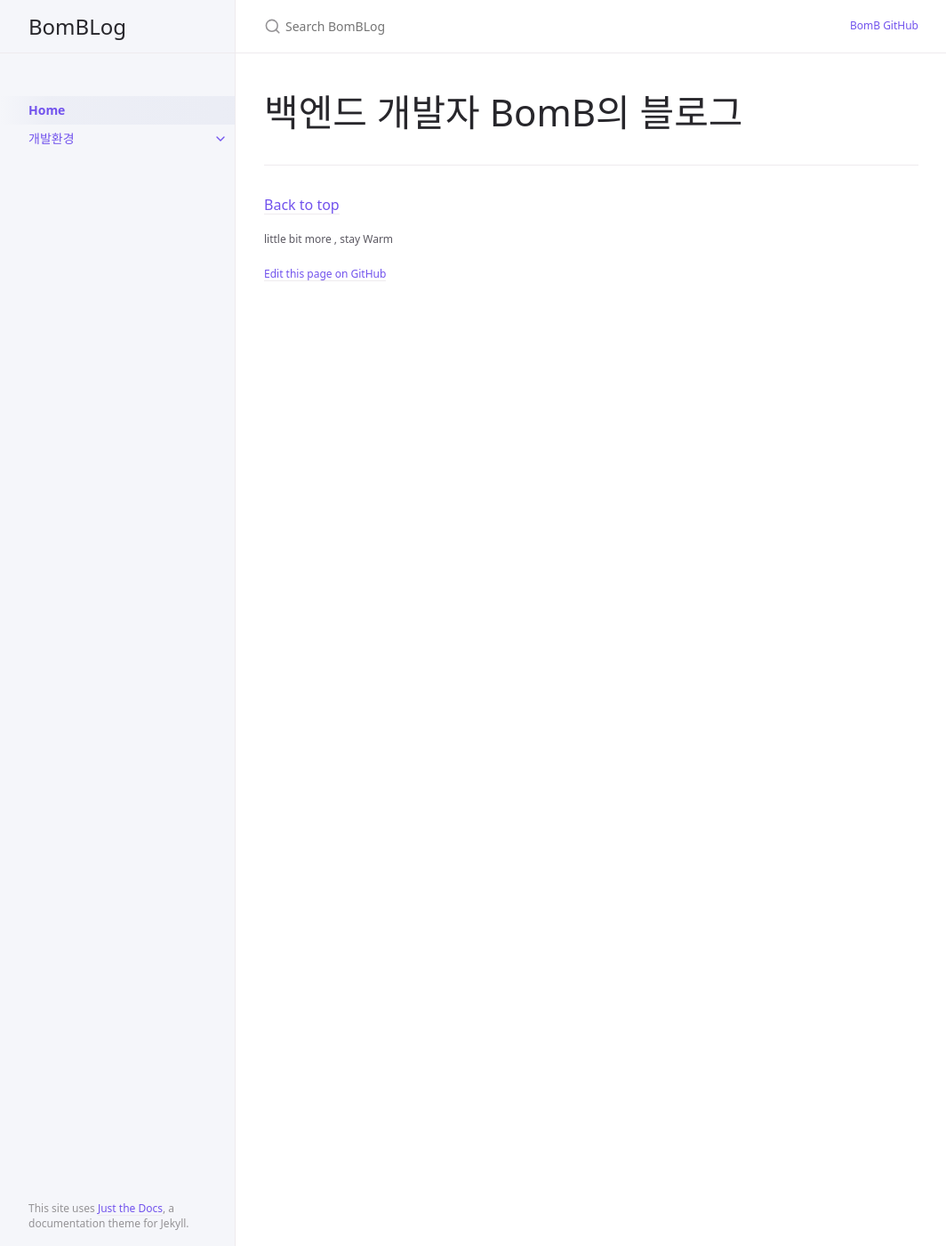
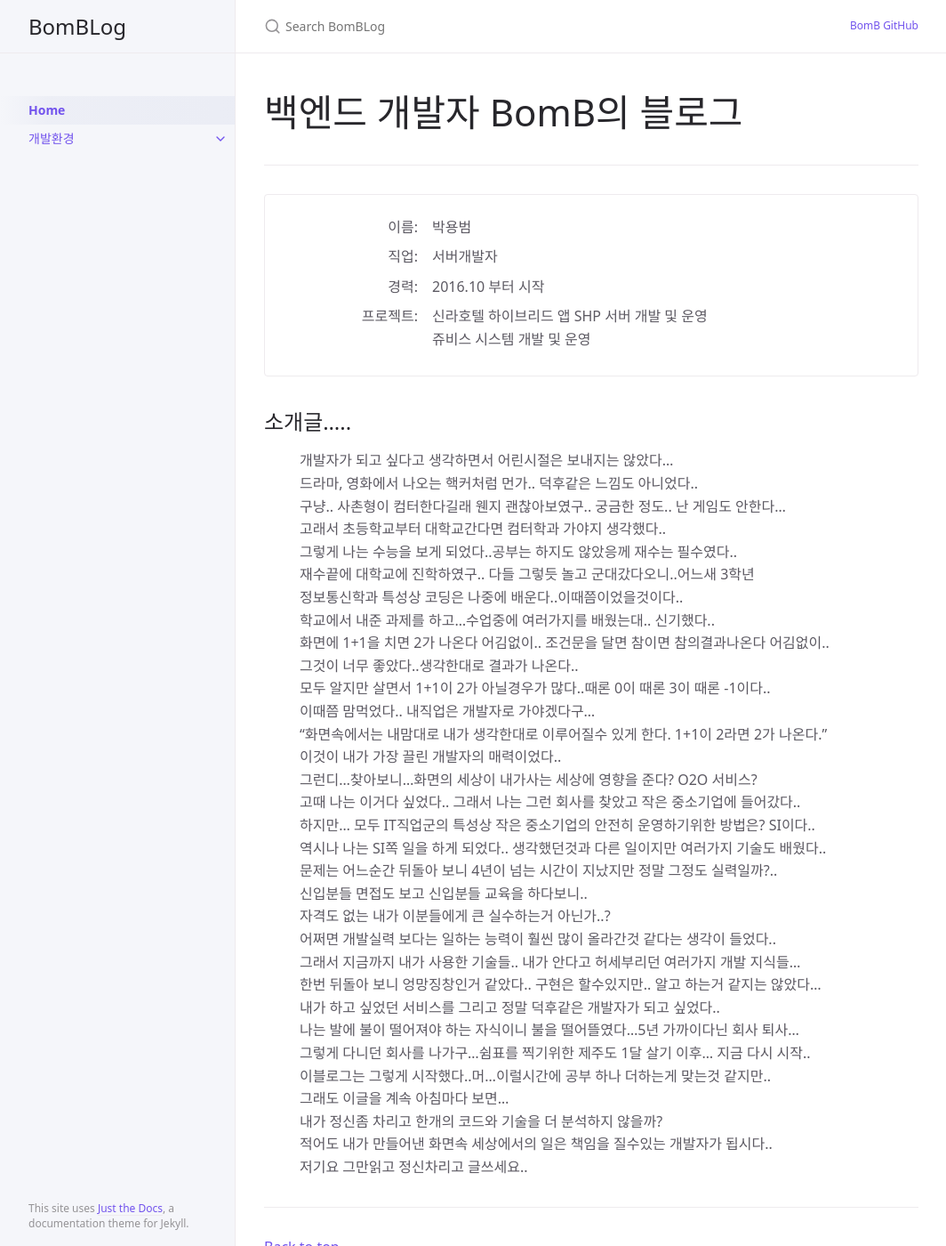
Before and after one commit to yongBomb90/yongBomb90.github.io, a Jekyll site: the page built from index.md, in a window 1280 px wide and 1400 px high. Shown: the whole window at 89% size, without its empty margins (107-1171 px from the left). Built offline with Jekyll 4.4.1, drawn with Linux system fonts in a browser that asks for light colours.

Commit message:
no message

```diff
--- a/_config.yml
+++ b/_config.yml
@@ -16,7 +16,8 @@
 title: BomBLog
 description: 개발자 박용범의 개발 LOG
 baseurl: "/" # the subpath of your site, e.g. /blog
-url: "https://yongbomb90.github.io" # the base hostname & protocol for your site, e.g. http://example.com
+# url: "https://yongbomb90.github.io" # the base hostname & protocol for your site, e.g. http://example.com
+url: "http://127.0.0.1:4000" # the base hostname & protocol for your site, e.g. http://example.com
 
 permalink: pretty
 exclude: ["node_modules/", "*.gemspec", "*.gem", "Gemfile", "Gemfile.lock", "package.json", "package-lock.json",  "script/", "LICENSE.txt", "lib/", "bin/", "README.md", "Rakefile"
--- a/index.md
+++ b/index.md
@@ -8,3 +8,55 @@ permalink: /
 
 # 백엔드 개발자 BomB의 블로그
 {: .fs-9 }
+
+---
+<div class="code-example" markdown="1">
+<dl>
+    <dt>이름</dt>
+    <dd>박용범</dd>
+    <dt>직업</dt>
+    <dd>서버개발자</dd>
+    <dt>경력</dt>
+    <dd>2016.10 부터 시작</dd>
+    <dt>프로젝트</dt>
+    <dd>
+        신라호텔 하이브리드 앱 SHP 서버 개발 및 운영<br>
+        쥬비스 시스템 개발 및 운영
+    </dd>
+</dl>
+</div>
+
+
+## 소개글.....
+> 개발자가 되고 싶다고 생각하면서 어린시절은 보내지는 않았다... <br>
+> 드라마, 영화에서 나오는 핵커처럼 먼가.. 덕후같은 느낌도 아니었다..<br>
+> 구냥.. 사촌형이 컴터한다길래 웬지 괜찮아보였구.. 궁금한 정도.. 난 게임도 안한다...<br>
+> 고래서 초등학교부터 대학교간다면 컴터학과 가야지 생각했다.. <br>
+> 그렇게 나는 수능을 보게 되었다..공부는 하지도 않았응께 재수는 필수였다..<br>
+> 재수끝에 대학교에 진학하였구.. 다들 그렇듯 놀고 군대갔다오니..어느새 3학년<br>
+> 정보통신학과 특성상 코딩은 나중에 배운다..이때쯤이었을것이다.. <br>
+> 학교에서 내준 과제를 하고...수업중에 여러가지를 배웠는대.. 신기했다..<br>
+> 화면에 1+1을 치면 2가 나온다 어김없이.. 조건문을 달면 참이면 참의결과나온다 어김없이..<br>
+> 그것이 너무 좋았다..생각한대로 결과가 나온다..<br>
+> 모두 알지만 살면서 1+1이 2가 아닐경우가 많다..때론 0이 때론 3이 때론 -1이다..<br>
+> 이때쯤 맘먹었다.. 내직업은 개발자로 가야겠다구...<br>
+> "화면속에서는 내맘대로 내가 생각한대로 이루어질수 있게 한다. 1+1이 2라면 2가 나온다."<br>
+> 이것이 내가 가장 끌린 개발자의 매력이었다..<br>
+> 그런디...찾아보니...화면의 세상이 내가사는 세상에 영향을 준다? O2O 서비스? <br>
+> 고때 나는 이거다 싶었다.. 그래서 나는 그런 회사를 찾았고 작은 중소기업에 들어갔다..<br>
+> 하지만... 모두 IT직업군의 특성상 작은 중소기업의 안전히 운영하기위한 방법은? SI이다..<br>
+> 역시나 나는 SI쪽 일을 하게 되었다.. 생각했던것과 다른 일이지만 여러가지 기술도 배웠다..<br>
+> 문제는 어느순간 뒤돌아 보니 4년이 넘는 시간이 지났지만 정말 그정도 실력일까?..<br>
+> 신입분들 면접도 보고 신입분들 교육을 하다보니.. <br>
+> 자격도 없는 내가 이분들에게 큰 실수하는거 아닌가..? <br>
+> 어쩌면 개발실력 보다는 일하는 능력이 훨씬 많이 올라간것 같다는 생각이 들었다..<br>
+> 그래서 지금까지 내가 사용한 기술들.. 내가 안다고 허세부리던 여러가지 개발 지식들...<br>
+> 한번 뒤돌아 보니 엉망징창인거 같았다.. 구현은 할수있지만.. 알고 하는거 같지는 않았다...<br>
+> 내가 하고 싶었던 서비스를 그리고 정말 덕후같은 개발자가 되고 싶었다.. <br>
+> 나는 발에 불이 떨어져야 하는 자식이니 불을 떨어뜰였다...5년 가까이다닌 회사 퇴사... <br>
+> 그렇게 다니던 회사를 나가구...쉼표를 찍기위한 제주도 1달 살기 이후... 지금 다시 시작.. <br>
+> 이블로그는 그렇게 시작했다..머...이럴시간에 공부 하나 더하는게 맞는것 같지만.. <br>
+> 그래도 이글을 계속 아침마다 보면... <br>
+> 내가 정신좀 차리고 한개의 코드와 기술을 더 분석하지 않을까? <br>
+> 적어도 내가 만들어낸 화면속 세상에서의 일은 책임을 질수있는 개발자가 됩시다.. <br>
+> 저기요 그만읽고 정신차리고 글쓰세요..<br>
```
